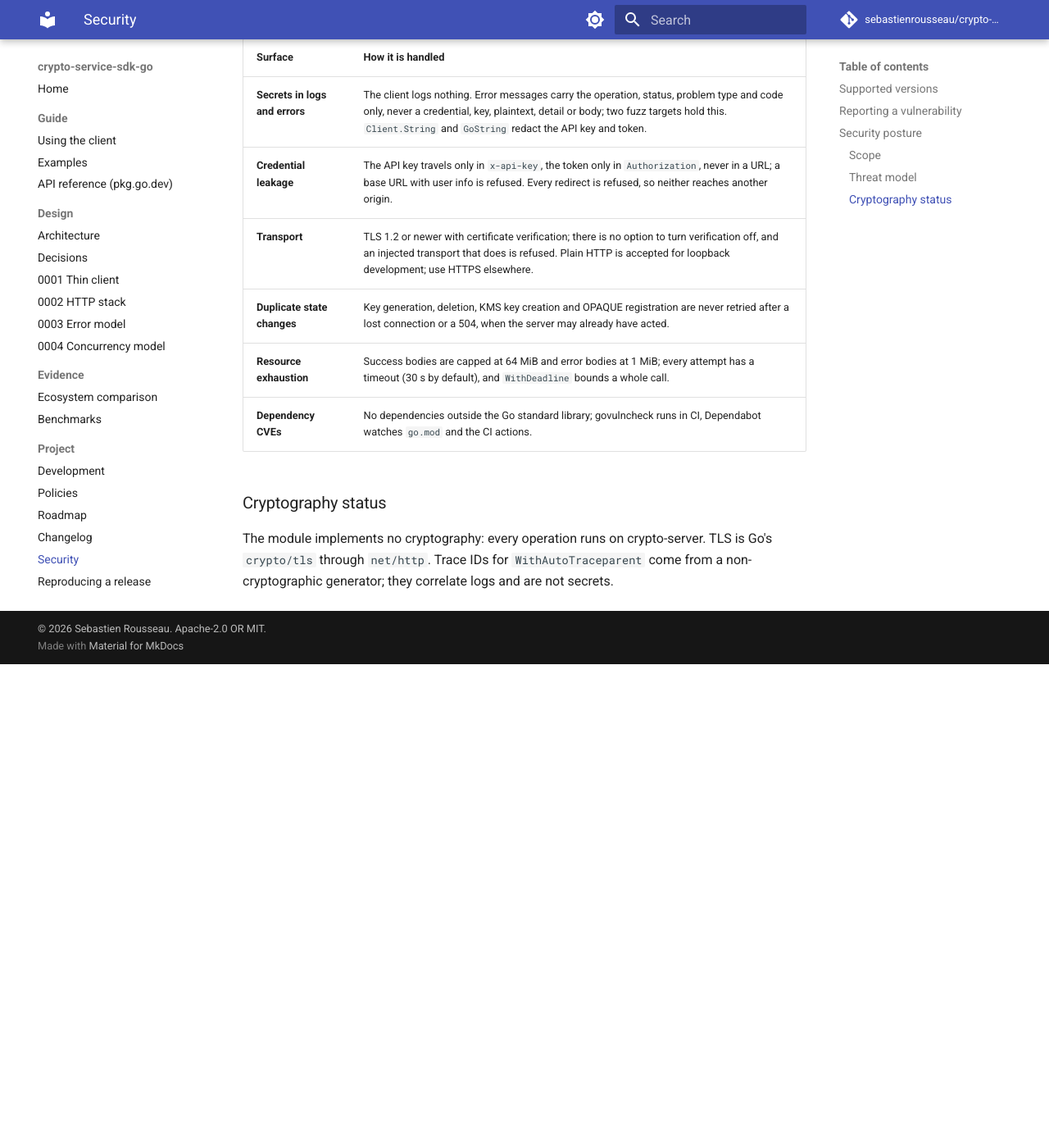
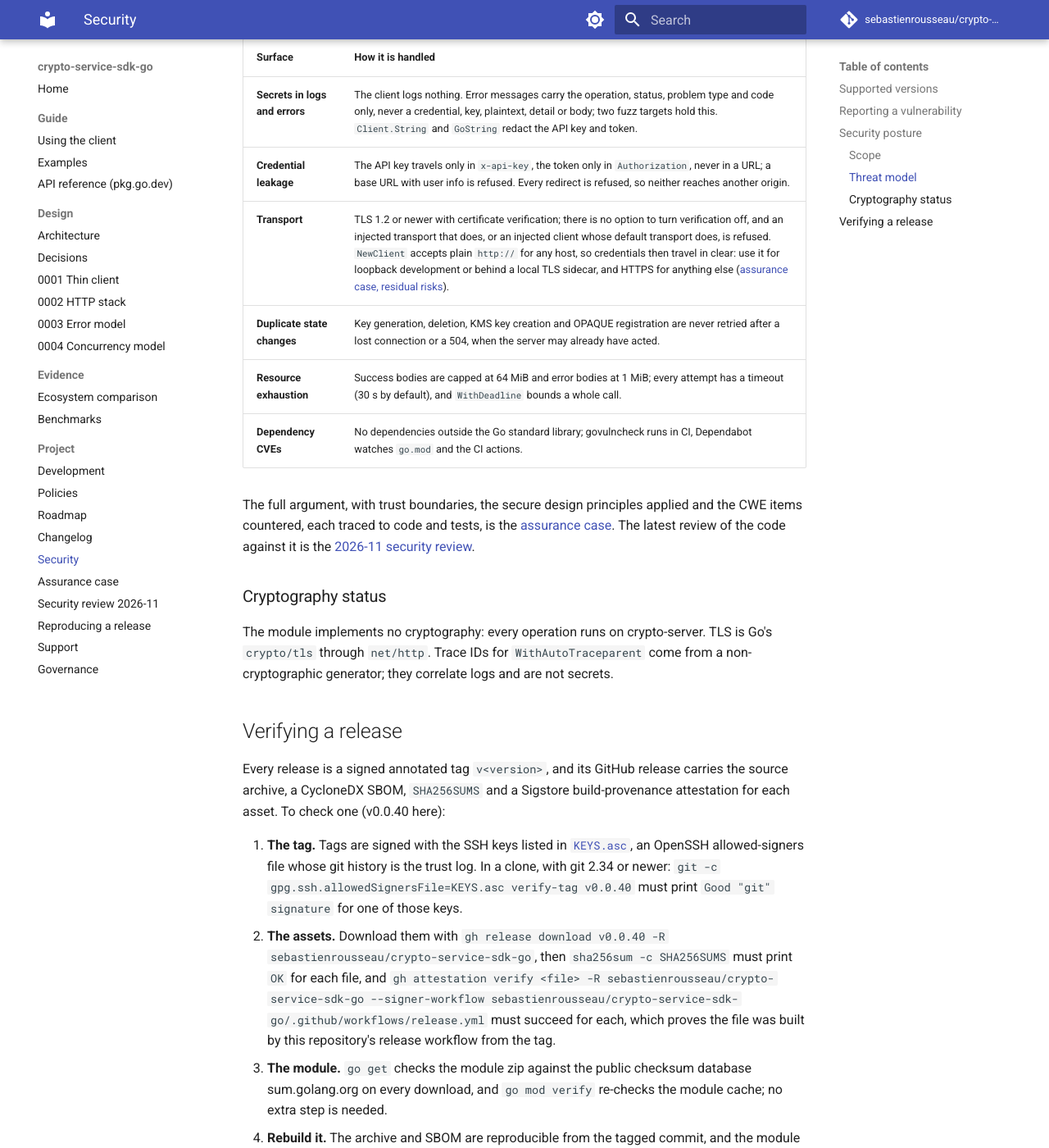
Before and after one commit to sebastienrousseau/crypto-service-sdk-go, an MkDocs documentation site: the page built from docs/project/security.md, in a window 1280 px wide and 1400 px high, scrolled down 1152 px. Shown: the whole window at 82% size. Built offline with MkDocs 1.6.1 and Material for MkDocs 9.7.7, drawn with Linux system fonts in a browser that asks for light colours; comment, search, counter and statistics services are not loaded; before the commit the page ends 1962 px from its top, so only the background shows below that; some of the changed text lies outside the part shown.

Commit message:
docs: add the assurance case and security review
SECURITY.md had a threat-model table but no trust boundaries and no
argument that secure design principles were applied, so it was not an
assurance case, and no review of the code against it was on record.

docs/ASSURANCE.md states the claim, the assets, actors and entry
points, six trust boundaries from the caller to the release, how each
Saltzer and Schroeder principle is applied, and the CWE and OWASP
items an HTTP client must counter, each traced to the function and
test that does it, plus the residual risks: plain http:// to any host
is one, kept because restricting it would break documented use.

docs/security-review-2026-11.md records the review against it: scope,
method, eleven findings with severity and disposition. The two bugs
it found are fixed earlier on this branch.

SECURITY.md now says what NewClient accepts for plain HTTP instead of
implying a loopback-only rule, links both documents, and gains a
"Verifying a release" section (tag signature, checksums, provenance
attestations, sum.golang.org), linked from README.
---
THE ARCHITECT ᛫ Sebastien Rousseau ᛫ https://sebastienrousseau.com
THE ENGINE ᛞ EUXIS ᛫ Enterprise Unified Execution Intelligence System ᛫ https://euxis.co

Assisted-by: Claude Opus 5.5
Signed-off-by: Sebastien Rousseau <sebastienrousseau@users.noreply.github.com>

```diff
--- a/SECURITY.md
+++ b/SECURITY.md
@@ -51,10 +51,17 @@ and writes no files and runs no code from the server.
 | :--- | :--- |
 | **Secrets in logs and errors** | The client logs nothing. Error messages carry the operation, status, problem type and code only, never a credential, key, plaintext, detail or body; two fuzz targets hold this. `Client.String` and `GoString` redact the API key and token. |
 | **Credential leakage** | The API key travels only in `x-api-key`, the token only in `Authorization`, never in a URL; a base URL with user info is refused. Every redirect is refused, so neither reaches another origin. |
-| **Transport** | TLS 1.2 or newer with certificate verification; there is no option to turn verification off, and an injected transport that does is refused. Plain HTTP is accepted for loopback development; use HTTPS elsewhere. |
+| **Transport** | TLS 1.2 or newer with certificate verification; there is no option to turn verification off, and an injected transport that does, or an injected client whose default transport does, is refused. `NewClient` accepts plain `http://` for any host, so credentials then travel in clear: use it for loopback development or behind a local TLS sidecar, and HTTPS for anything else ([assurance case, residual risks](https://github.com/sebastienrousseau/crypto-service-sdk-go/blob/main/docs/ASSURANCE.md#residual-risks)). |
 | **Duplicate state changes** | Key generation, deletion, KMS key creation and OPAQUE registration are never retried after a lost connection or a 504, when the server may already have acted. |
 | **Resource exhaustion** | Success bodies are capped at 64 MiB and error bodies at 1 MiB; every attempt has a timeout (30 s by default), and `WithDeadline` bounds a whole call. |
 | **Dependency CVEs** | No dependencies outside the Go standard library; govulncheck runs in CI, Dependabot watches `go.mod` and the CI actions. |
+
+The full argument, with trust boundaries, the secure design
+principles applied and the CWE items countered, each traced to code and
+tests, is the
+[assurance case](https://github.com/sebastienrousseau/crypto-service-sdk-go/blob/main/docs/ASSURANCE.md).
+The latest review of the code against it is the
+[2026-11 security review](https://github.com/sebastienrousseau/crypto-service-sdk-go/blob/main/docs/security-review-2026-11.md).
 
 ### Cryptography status
 
@@ -62,3 +69,30 @@ The module implements no cryptography: every operation runs on
 crypto-server. TLS is Go's `crypto/tls` through `net/http`. Trace IDs
 for `WithAutoTraceparent` come from a non-cryptographic generator; they
 correlate logs and are not secrets.
+
+## Verifying a release
+
+Every release is a signed annotated tag `v<version>`, and its GitHub
+release carries the source archive, a CycloneDX SBOM, `SHA256SUMS` and
+a Sigstore build-provenance attestation for each asset. To check one
+(v0.0.40 here):
+
+1. **The tag.** Tags are signed with the SSH keys listed in
+   [`KEYS.asc`](https://github.com/sebastienrousseau/crypto-service-sdk-go/blob/main/KEYS.asc),
+   an OpenSSH allowed-signers file whose git history is the trust log.
+   In a clone, with git 2.34 or newer:
+   `git -c gpg.ssh.allowedSignersFile=KEYS.asc verify-tag v0.0.40`
+   must print `Good "git" signature` for one of those keys.
+2. **The assets.** Download them with
+   `gh release download v0.0.40 -R sebastienrousseau/crypto-service-sdk-go`,
+   then `sha256sum -c SHA256SUMS` must print `OK` for each file, and
+   `gh attestation verify <file> -R sebastienrousseau/crypto-service-sdk-go --signer-workflow sebastienrousseau/crypto-service-sdk-go/.github/workflows/release.yml`
+   must succeed for each, which proves the file was built by this
+   repository's release workflow from the tag.
+3. **The module.** `go get` checks the module zip against the public
+   checksum database sum.golang.org on every download, and
+   `go mod verify` re-checks the module cache; no extra step is needed.
+4. **Rebuild it.** The archive and SBOM are reproducible from the
+   tagged commit, and the module zip from the repository:
+   [docs/REPRODUCING.md](https://github.com/sebastienrousseau/crypto-service-sdk-go/blob/main/docs/REPRODUCING.md)
+   has the commands and the expected hashes.
--- a/mkdocs.yml
+++ b/mkdocs.yml
@@ -76,6 +76,8 @@ nav:
       - Roadmap: ROADMAP.md
       - Changelog: project/changelog.md
       - Security: project/security.md
+      - Assurance case: ASSURANCE.md
+      - "Security review 2026-11": security-review-2026-11.md
       - Reproducing a release: REPRODUCING.md
       - Support: project/support.md
       - Governance: project/governance.md
```
Also changed, not shown: README.md (+7 -0 lines), docs/ASSURANCE.md (added, +196 -0 lines), docs/security-review-2026-11.md (added, +105 -0 lines).
